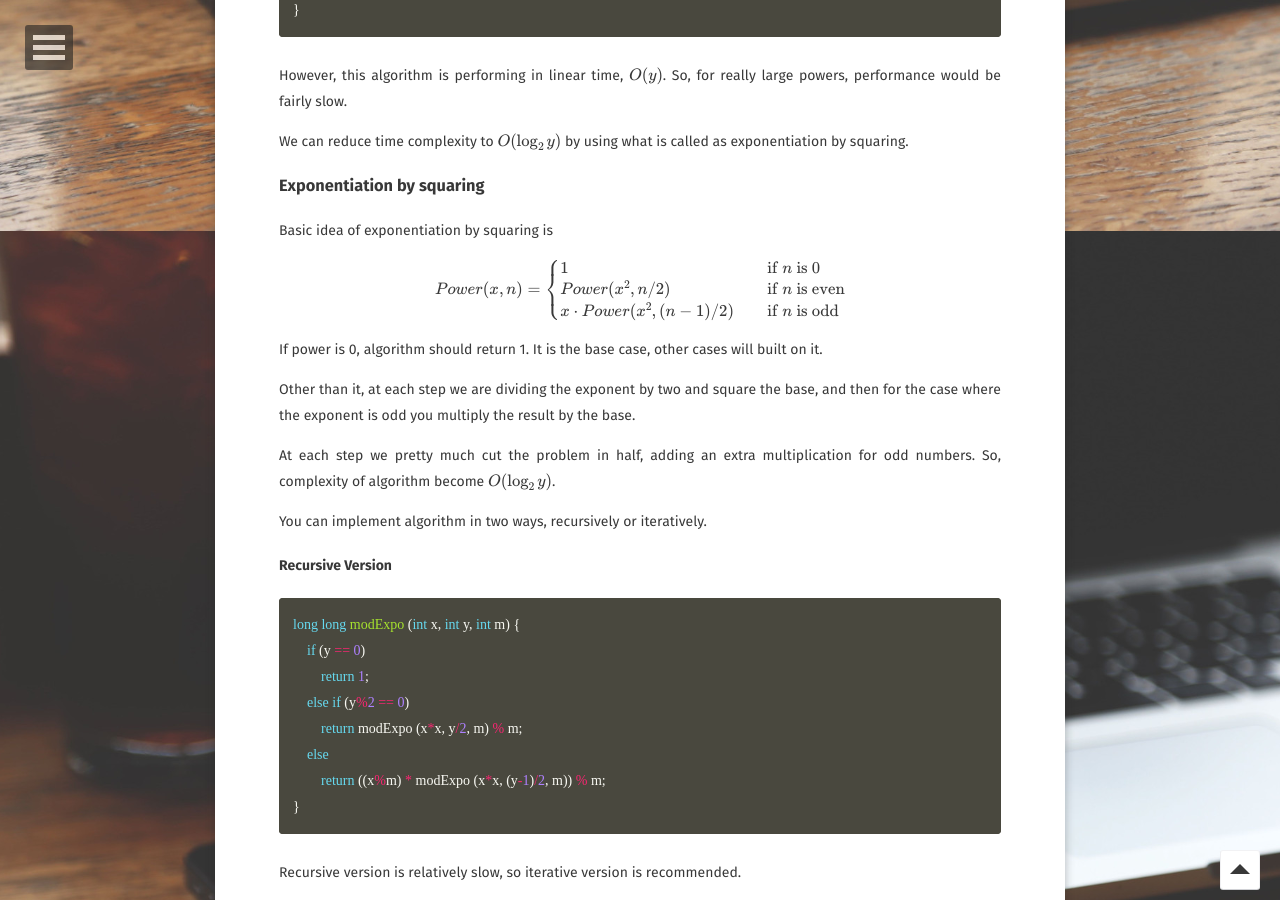
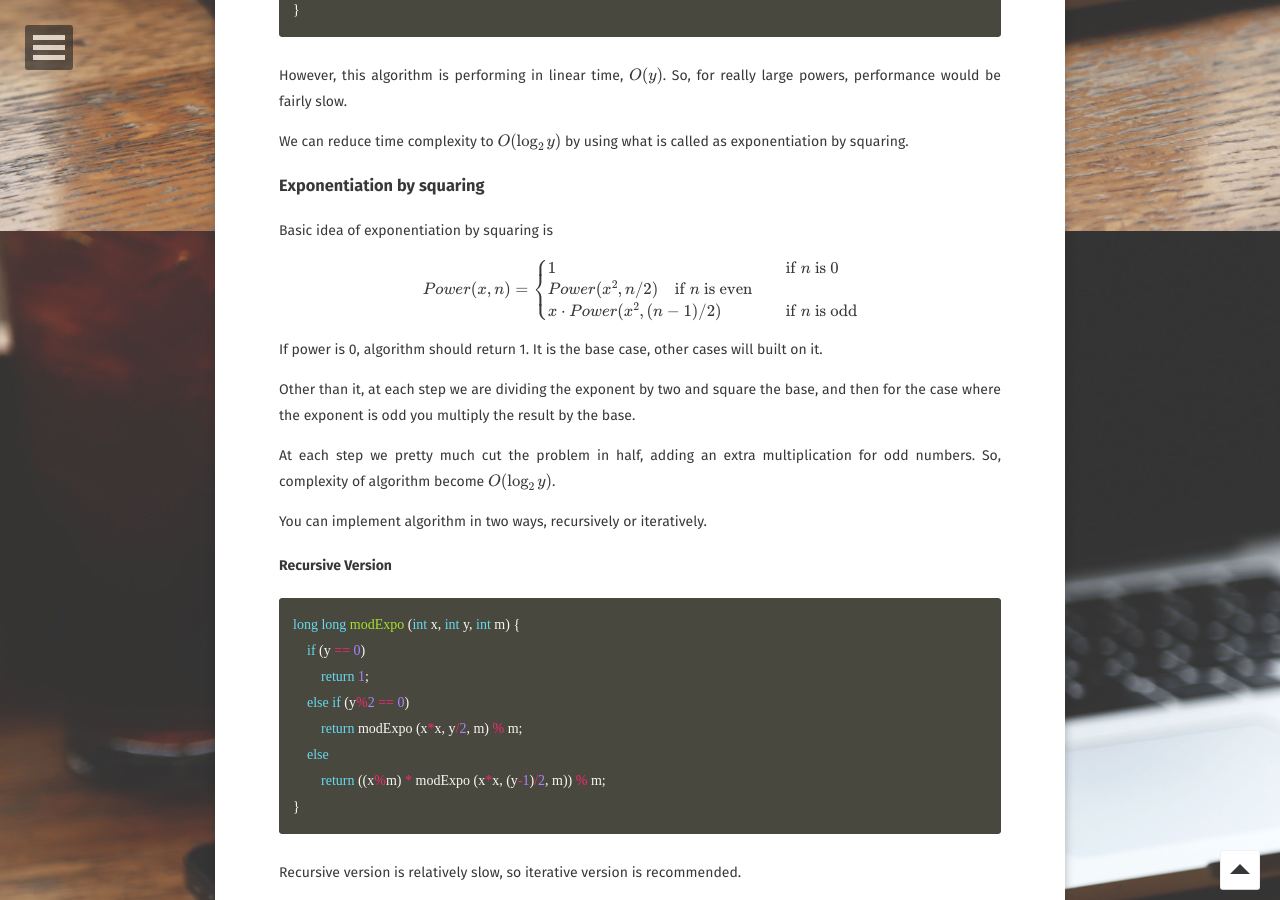
Before and after one commit to nadide/nadide.github.io, a Jekyll site: the page built from _posts/2016-11-21-Modular-Exponentiation.md, in a window 1280 px wide and 900 px high, scrolled down 669 px. Built offline with Jekyll 4.4.1, drawn with Linux system fonts in a browser that asks for light colours; some web fonts are replaced; formulas are drawn with MathJax 3; comment, search, counter and statistics services are not loaded.

Commit message:
Fixed some errors

```diff
--- a/_posts/2016-11-21-Modular-Exponentiation.md
+++ b/_posts/2016-11-21-Modular-Exponentiation.md
@@ -33,14 +33,7 @@
 
 Basic idea of exponentiation by squaring is
 
-$$
-Power(x,n) =
-\begin{cases}
-1                               & \quad \text{if } n \text{ is 0}\\
-Power (x^2, n/2)                & \quad \text{if } n \text{ is even}\\
-x \cdot Power(x^2, (n-1)/2)     & \quad \text{if } n \text{ is odd}\\
-\end{cases}
-$$
+$$ Power(x,n) = \begin{cases} 1 & \quad \text{if } n \text{ is 0}\\ Power (x^2, n/2) \quad \text{if } n \text{ is even}\\ x \cdot Power(x^2, (n-1)/2) & \quad \text{if } n \text{ is odd}\\ \end{cases} $$
 
 If power is 0, algorithm should return 1. It is the base case, other cases will built on it.
 
```
